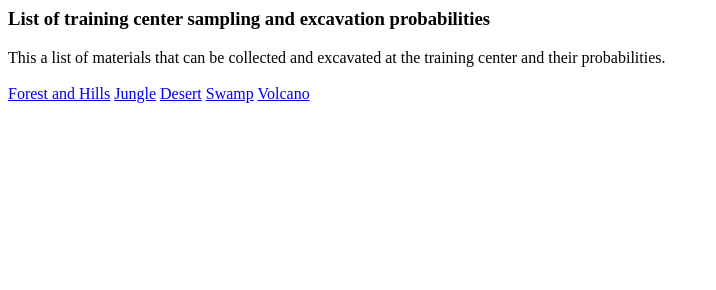
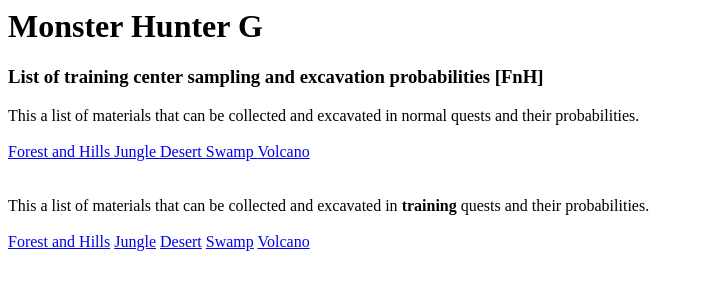
Before and after one commit to pepesito1MH/pepesito1MH.github.io, a plain HTML site: page index.html in a window 1280 px wide. Shown: the whole page, without its empty margins (0-716 px from the left). Drawn offline with Linux system fonts and the light colour scheme.

Commit message:
Update index.html

```diff
--- a/index.html
+++ b/index.html
@@ -1,8 +1,19 @@
-<h3 _msttexthash="4102202" _msthash="2">List of training center sampling and excavation probabilities</h3>
-<font _mstmutation="1" _msttexthash="13515606" _msthash="3"> This a list of materials that can be collected and excavated at the training center and their probabilities.
-<br _mstmutation="1" _istranslated="1"> <br _mstmutation="1" _istranslated="1">
-<a href="List of MHG Extraction and Excavation Probabilities [Forests and Hills].html" _mstmutation="1" _istranslated="1"> Forest and Hills</a>
-<a href="List of MHG Extraction and Excavation Probabilities [Jungle].html" _mstmutation="1" _istranslated="1"> Jungle</a>
-<a href="List of MHG Extraction and Excavation Probabilities [Desert].html"_mstmutation="1" _istranslated="1"> Desert</a>
-<a href="List of MHG Extraction and Excavation Probabilities [Swamp].html"_mstmutation="1" _istranslated="1"> Swamp</a>
-<a href="List of MHG Extraction and Excavation Probabilities [Volcanoes].html"_mstmutation="1" _istranslated="1"> Volcano</a>
+<h1>Monster Hunter G</h1>
+<h3>List of training center sampling and excavation probabilities [FnH]</h3>
+This a list of materials that can be collected and excavated in normal quests and their probabilities.<br>
+<br>
+<a href="fnh.htm">Forest and Hills </a>
+<a href="jungle.htm">Jungle </a>
+<a href="desert.htm">Desert </a>
+<a href="swamp.htm">Swamp </a>
+<a href="volcano.htm">Volcano </a>
+<br><br><br>
+This a list of materials that can be collected and excavated in <strong>training</strong> quests and their probabilities.<br>
+<br>
+<a href="List of MHG Extraction and Excavation Probabilities [Forests and Hills].html"> Forest and Hills</a>
+<a href="List of MHG Extraction and Excavation Probabilities [Jungle].html"> Jungle</a>
+<a href="List of MHG Extraction and Excavation Probabilities [Desert].html"> Desert</a>
+<a href="List of MHG Extraction and Excavation Probabilities [Swamp].html"> Swamp</a>
+<a href="List of MHG Extraction and Excavation Probabilities [Volcanoes].html"> Volcano</a>
+<br>
+<br>
```
